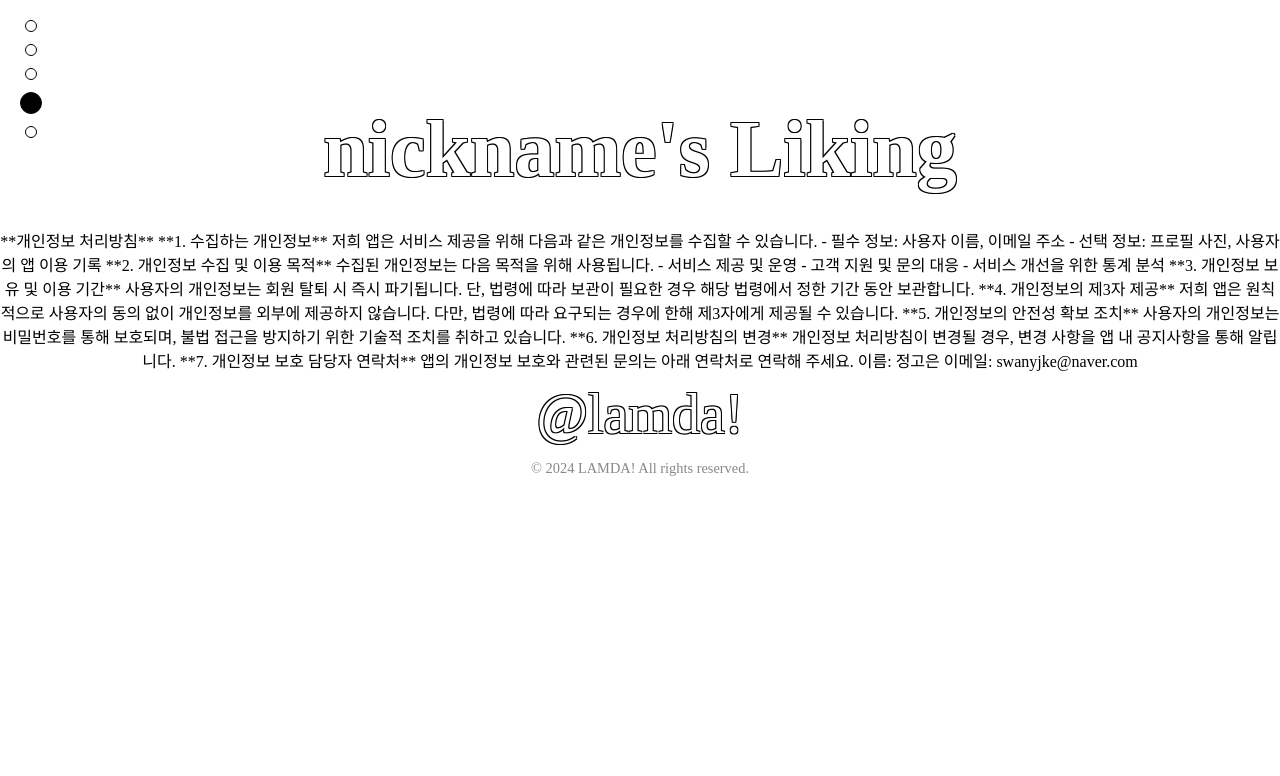
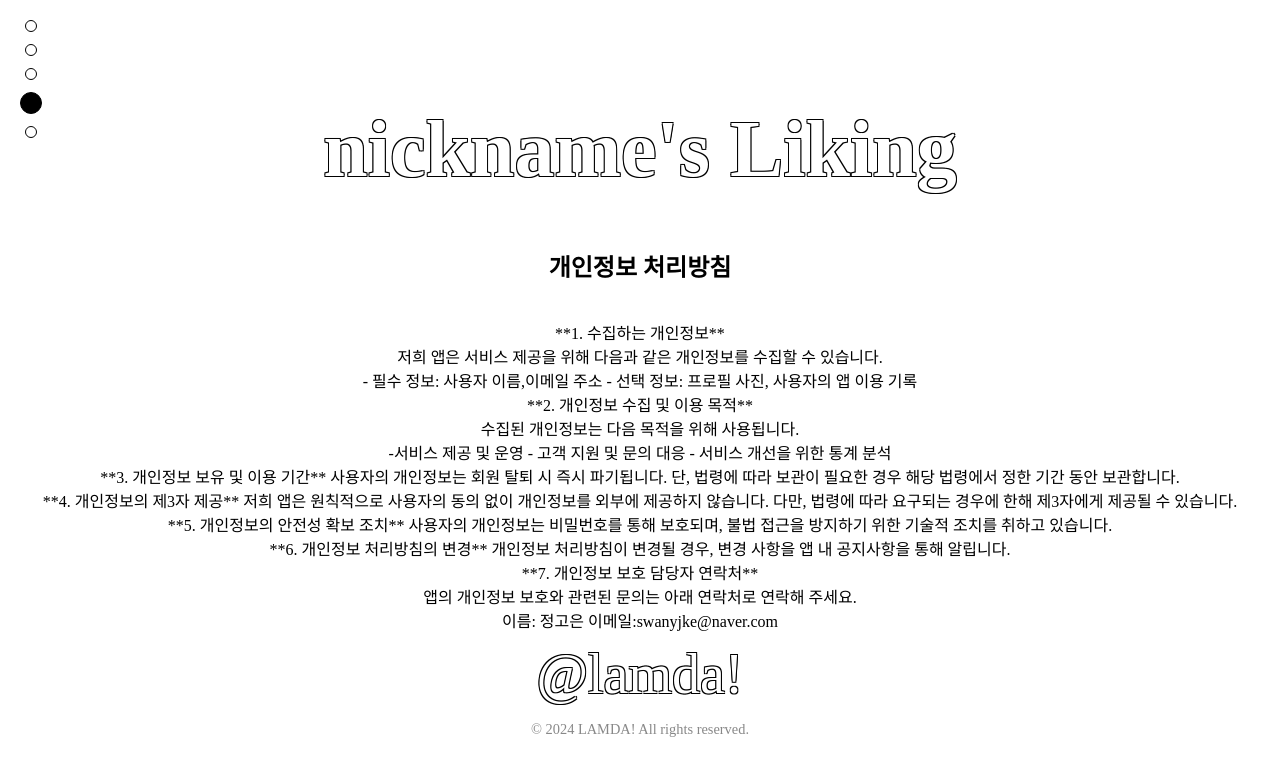
Before and after one commit to koniiing/LAMDA, a React (Create React App) app: page /result in a window 1280 px wide. Shown: the top 776 px of the page. Built offline with nearby package versions, Linux system fonts and the light colour scheme.

Commit message:
privacy polcy update

```diff
--- a/src/page/Result.jsx
+++ b/src/page/Result.jsx
@@ -7,22 +7,32 @@ const Result = () => {
     <AppContainer>
       <ProcessCircle />
       <Title>nickname's Liking</Title>
-      **개인정보 처리방침** **1. 수집하는 개인정보** 저희 앱은 서비스 제공을
-      위해 다음과 같은 개인정보를 수집할 수 있습니다. - 필수 정보: 사용자 이름,
-      이메일 주소 - 선택 정보: 프로필 사진, 사용자의 앱 이용 기록 **2. 개인정보
-      수집 및 이용 목적** 수집된 개인정보는 다음 목적을 위해 사용됩니다. -
-      서비스 제공 및 운영 - 고객 지원 및 문의 대응 - 서비스 개선을 위한 통계
-      분석 **3. 개인정보 보유 및 이용 기간** 사용자의 개인정보는 회원 탈퇴 시
-      즉시 파기됩니다. 단, 법령에 따라 보관이 필요한 경우 해당 법령에서 정한
-      기간 동안 보관합니다. **4. 개인정보의 제3자 제공** 저희 앱은 원칙적으로
-      사용자의 동의 없이 개인정보를 외부에 제공하지 않습니다. 다만, 법령에 따라
-      요구되는 경우에 한해 제3자에게 제공될 수 있습니다. **5. 개인정보의 안전성
-      확보 조치** 사용자의 개인정보는 비밀번호를 통해 보호되며, 불법 접근을
-      방지하기 위한 기술적 조치를 취하고 있습니다. **6. 개인정보 처리방침의
-      변경** 개인정보 처리방침이 변경될 경우, 변경 사항을 앱 내 공지사항을 통해
-      알립니다. **7. 개인정보 보호 담당자 연락처** 앱의 개인정보 보호와 관련된
-      문의는 아래 연락처로 연락해 주세요. 이름: 정고은 이메일:
-      swanyjke@naver.com
+      <h2>개인정보 처리방침</h2>
+      <br />
+      **1. 수집하는 개인정보** <br />
+      저희 앱은 서비스 제공을 위해 다음과 같은 개인정보를 수집할 수 있습니다.{" "}
+      <br />
+      - 필수 정보: 사용자 이름,이메일 주소 - 선택 정보: 프로필 사진, 사용자의 앱
+      이용 기록 <br />
+      **2. 개인정보 수집 및 이용 목적** <br />
+      수집된 개인정보는 다음 목적을 위해 사용됩니다. <br />
+      -서비스 제공 및 운영 - 고객 지원 및 문의 대응 - 서비스 개선을 위한 통계
+      분석
+      <br />
+      **3. 개인정보 보유 및 이용 기간** 사용자의 개인정보는 회원 탈퇴 시 즉시
+      파기됩니다. 단, 법령에 따라 보관이 필요한 경우 해당 법령에서 정한 기간
+      동안 보관합니다.
+      <br /> **4. 개인정보의 제3자 제공** 저희 앱은 원칙적으로 사용자의 동의
+      없이 개인정보를 외부에 제공하지 않습니다. 다만, 법령에 따라 요구되는
+      경우에 한해 제3자에게 제공될 수 있습니다.
+      <br /> **5. 개인정보의 안전성 확보 조치** 사용자의 개인정보는 비밀번호를
+      통해 보호되며, 불법 접근을 방지하기 위한 기술적 조치를 취하고 있습니다.{" "}
+      <br />
+      **6. 개인정보 처리방침의 변경** 개인정보 처리방침이 변경될 경우, 변경
+      사항을 앱 내 공지사항을 통해 알립니다.
+      <br /> **7. 개인정보 보호 담당자 연락처** <br />
+      앱의 개인정보 보호와 관련된 문의는 아래 연락처로 연락해 주세요. <br />
+      이름: 정고은 이메일:swanyjke@naver.com
       <Footer2 />
     </AppContainer>
   );
```
